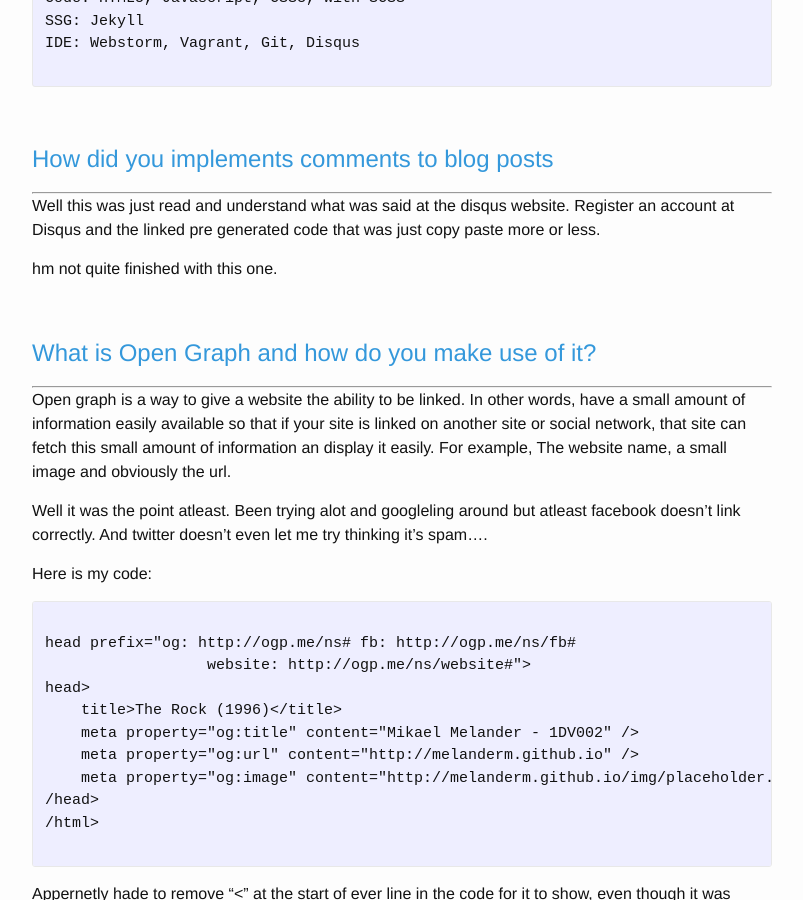
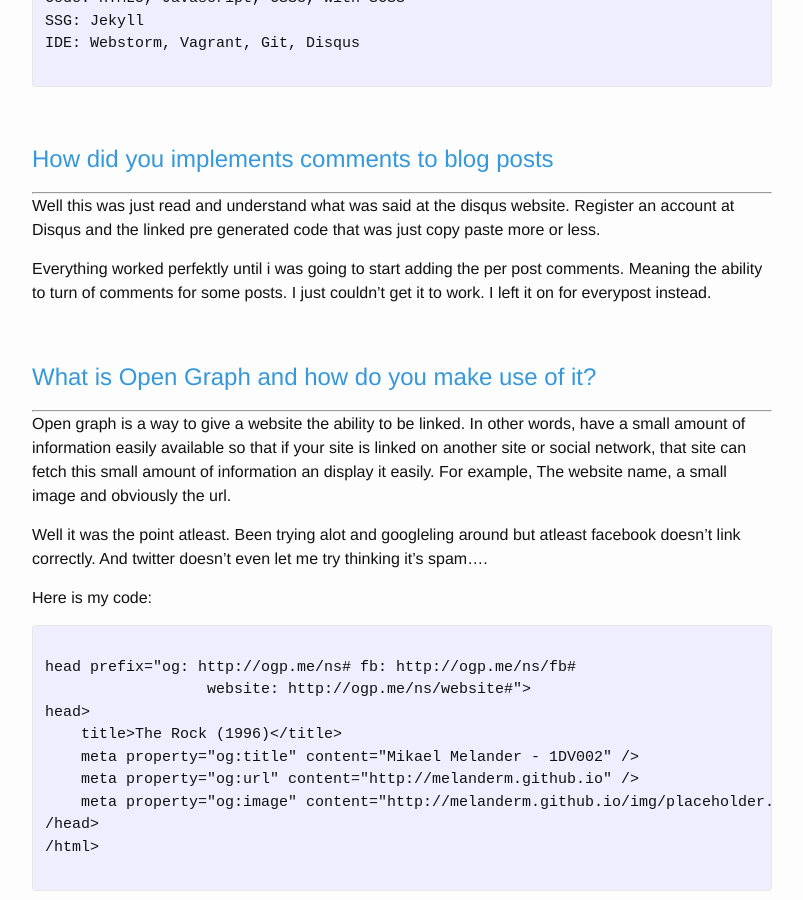
Before and after one commit to Melanderm/melanderm.github.io, a Jekyll site: the page built from _posts/2015-12-14-css .markdown, in a window 1280 px wide and 900 px high, scrolled down 2557 px. Shown: the whole window, without its empty margins (238-1041 px from the left). Built offline with Jekyll 4.4.1, drawn with Linux system fonts in a browser that asks for light colours; comment, search, counter and statistics services are not loaded.

Commit message:
Fixing comments

```diff
--- a/_layouts/post.html
+++ b/_layouts/post.html
@@ -16,8 +16,6 @@
         <p class="post-meta">{% if page.author %}{{ page.author }}{% endif %} • {{ page.date | date: "%b %-d, %Y" }}{% if page.meta %} • {{ page.meta }}{% endif %}</p>
     </article>
 
-
-    {% if post.comments %}
     <div id="disqus_thread"></div>
     <script>
         (function() {  // DON'T EDIT BELOW THIS LINE
@@ -31,5 +29,4 @@
     </script>
     <script id="dsq-count-scr" src="//mm222ev.disqus.com/count.js" async></script>
     <noscript>Please enable JavaScript to view the <a href="https://disqus.com/?ref_noscript" rel="nofollow">comments powered by Disqus.</a></noscript>
-    {% endif %}
     </div>
--- a/_posts/2015-12-14-css .markdown
+++ b/_posts/2015-12-14-css .markdown
@@ -115,7 +115,8 @@
 Well this was just read and understand what was said at the disqus website.
 Register an account at Disqus and the linked pre generated code that was just copy paste more or less.
 
-hm not quite finished with this one.
+Everything worked perfektly until i was going to start adding the per post comments. Meaning the ability to turn of comments for some posts.
+I just couldn't get it to work. I left it on for everypost instead.
 
 
 <br>
```
